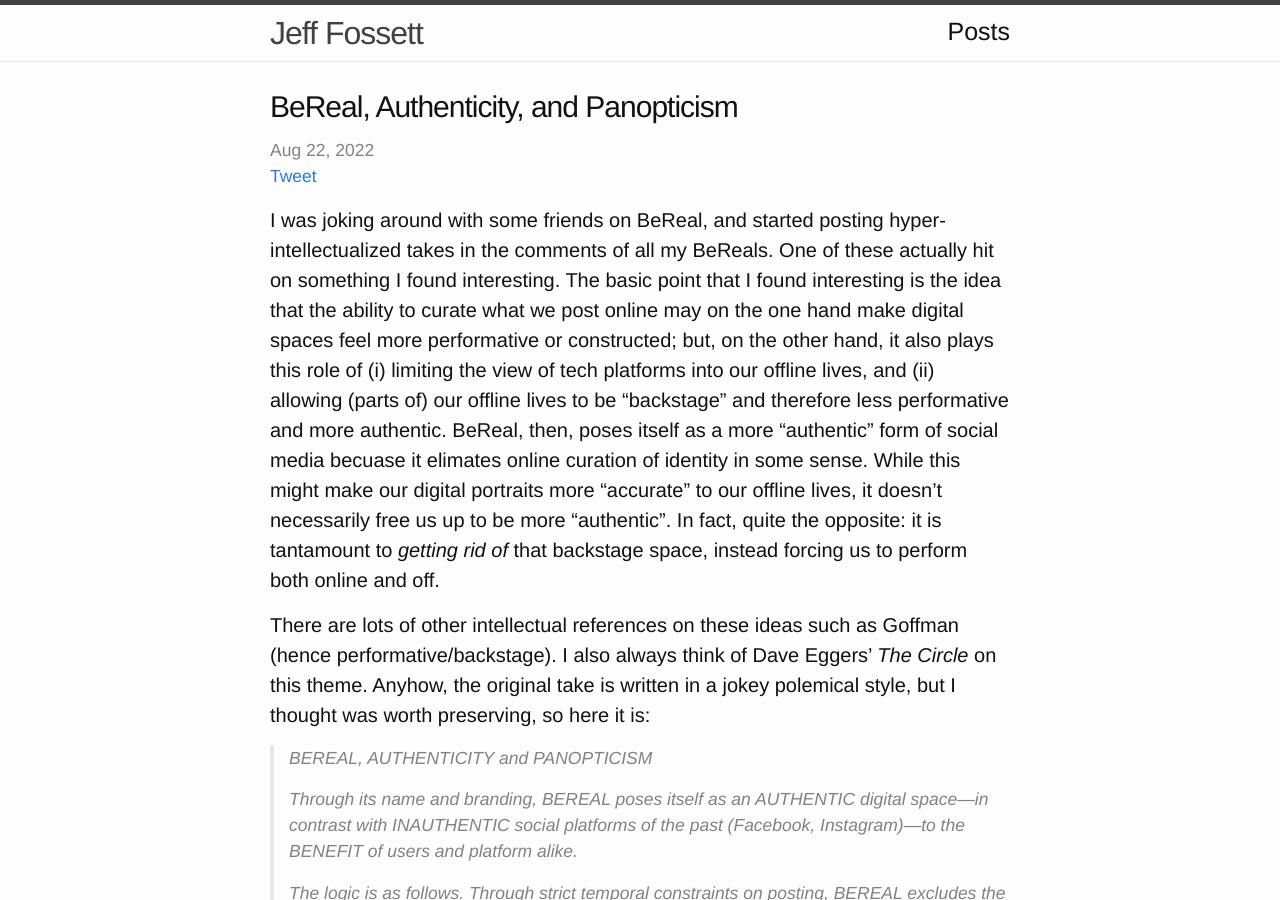
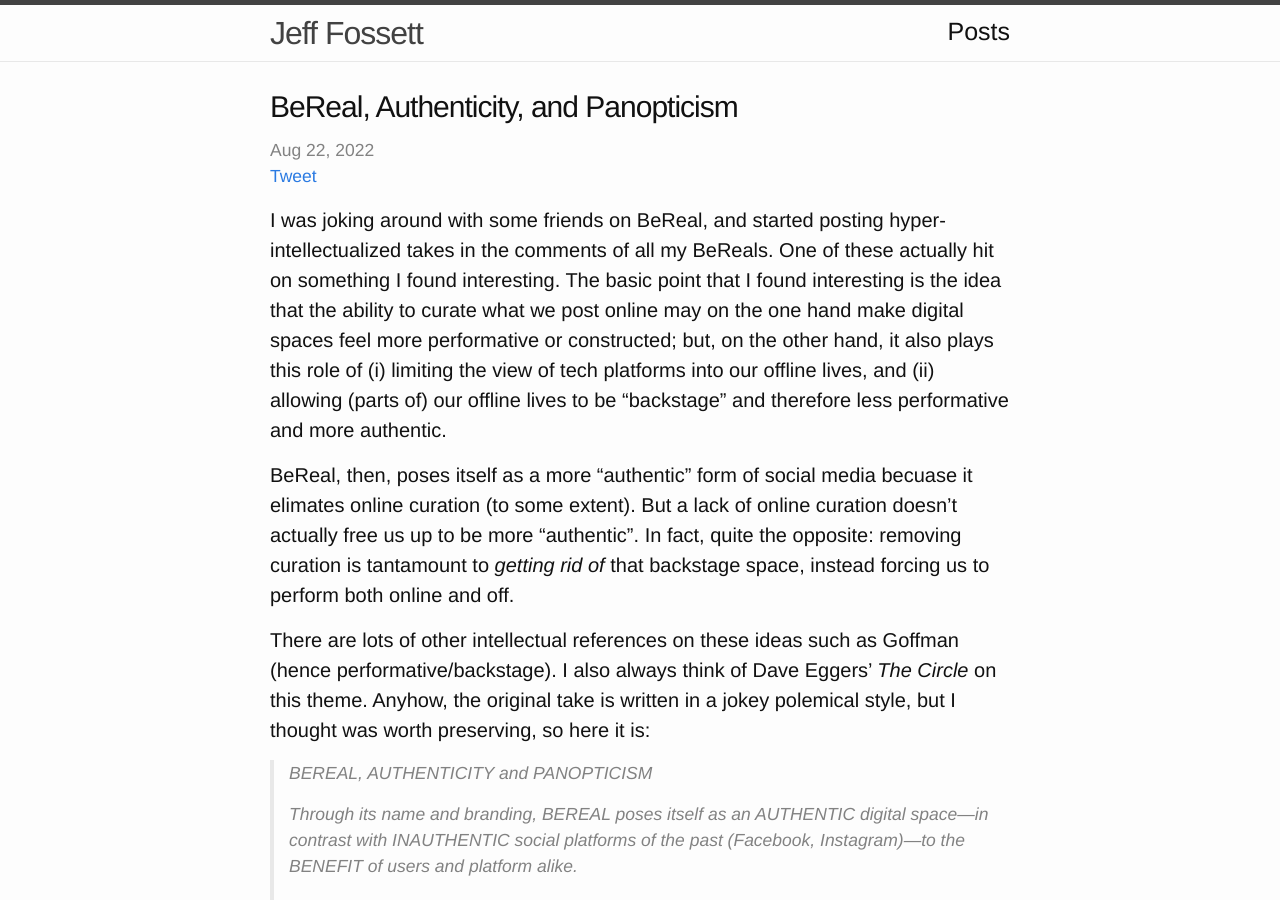
Before and after one commit to Fossj117/fossj117.github.io, a Jekyll site: the page built from _posts/2022-08-22-bereal-panopticism-polemic.md, in a window 1280 px wide and 900 px high. Built offline with Jekyll 4.4.1, drawn with Linux system fonts in a browser that asks for light colours; a script that is not in the unit is left out; comment, search, counter and statistics services are not loaded.

Commit message:
update bereal post

```diff
--- a/_posts/2022-08-22-bereal-panopticism-polemic.md
+++ b/_posts/2022-08-22-bereal-panopticism-polemic.md
@@ -7,7 +7,9 @@
 comments: true
 ---
 
-I was joking around with some friends on BeReal, and started posting hyper-intellectualized takes in the comments of all my BeReals. One of these actually hit on something I found interesting. The basic point that I found interesting is the idea that the ability to curate what we post online may on the one hand make digital spaces feel more performative or constructed; but, on the other hand, it also plays this role of (i) limiting the view of tech platforms into our offline lives, and (ii) allowing (parts of) our offline lives to be "backstage" and therefore less performative and more authentic. BeReal, then, poses itself as a more "authentic" form of social media becuase it elimates online curation of identity in some sense. While this might make our digital portraits more "accurate" to our offline lives, it doesn't necessarily free us up to be more "authentic". In fact, quite the opposite: it is tantamount to *getting rid of* that backstage space, instead forcing us to perform both online and off.
+I was joking around with some friends on BeReal, and started posting hyper-intellectualized takes in the comments of all my BeReals. One of these actually hit on something I found interesting. The basic point that I found interesting is the idea that the ability to curate what we post online may on the one hand make digital spaces feel more performative or constructed; but, on the other hand, it also plays this role of (i) limiting the view of tech platforms into our offline lives, and (ii) allowing (parts of) our offline lives to be "backstage" and therefore less performative and more authentic.
+
+BeReal, then, poses itself as a more "authentic" form of social media becuase it elimates online curation (to some extent). But a lack of online curation doesn't actually free us up to be more "authentic". In fact, quite the opposite: removing curation is tantamount to *getting rid of* that backstage space, instead forcing us to perform both online and off.
 
 There are lots of other intellectual references on these ideas such as Goffman (hence performative/backstage). I also always think of Dave Eggers' *The Circle* on this theme. Anyhow, the original take is written in a jokey polemical style, but I thought was worth preserving, so here it is:
 
```
